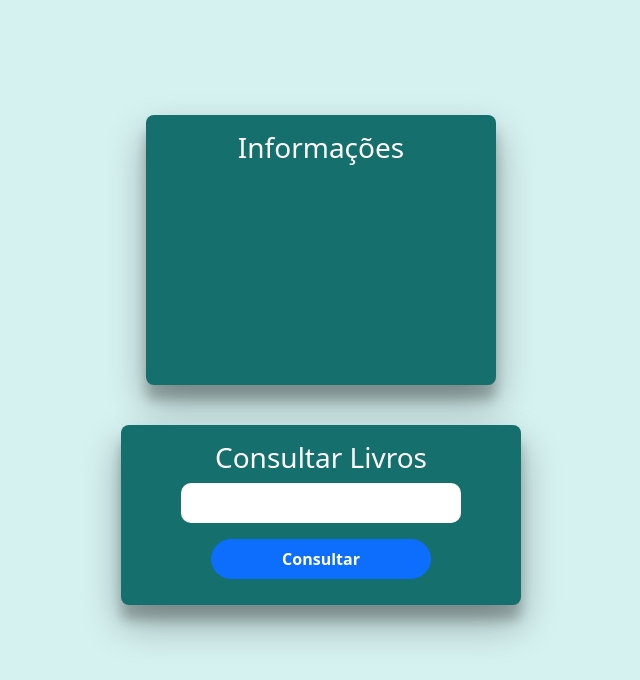
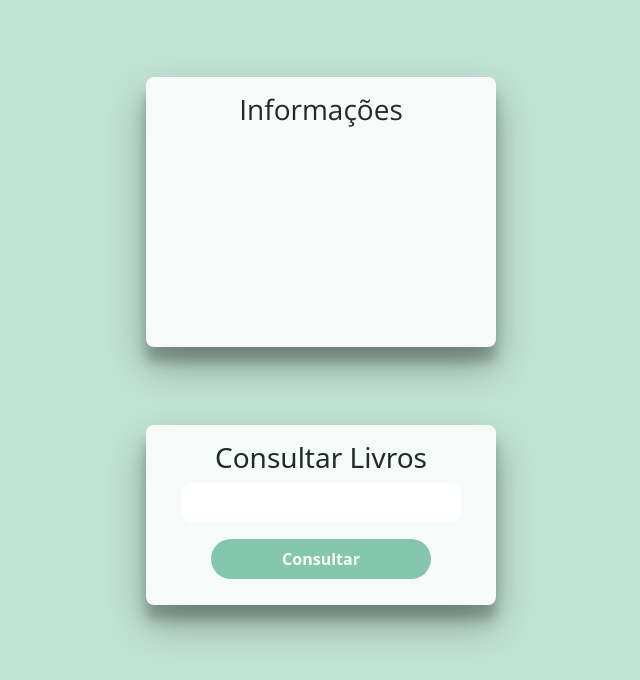
Before and after one commit to caiobarbosa881/book-api, a React (Create React App) app in the folder web/book-api/: page / in a window 1280 px wide. Shown: the top 680 px of the page, without its empty margins (319-959 px from the left). Built offline with nearby package versions, Linux system fonts and the light colour scheme.

Commit message:
change the style of the application

```diff
--- a/web/book-api/src/components/CadForm.css
+++ b/web/book-api/src/components/CadForm.css
@@ -1,7 +1,9 @@
+@import url('https://fonts.googleapis.com/css2?family=Open+Sans:wght@300;400&display=swap');
+
 .form-container{
-    background-color: #156F6C;
+    background-color: #F6FAF9;
     height: 180px;
-    width: 400px;
+    width: 350px;
     border-radius: 8px;
     margin: auto;
     position: absolute;
@@ -31,33 +33,33 @@
     height: 50px;
     margin: auto;
     font-size: 14px;
+    border: 1px solid #000;
 }
 h3{
-    color: white;
+    color: #202B27;
 }
 .book-name{
     font-size: 40px;
 }
 .list-container{
     box-shadow: rgba(0, 0, 0, 0.3) 0px 19px 38px, rgba(0, 0, 0, 0.22) 0px 15px 12px;
-    background-color: #156F6C;
+    background-color: #F6FAF9;
     height: 270px;
     width: 350px;
     border-radius: 8px;
     margin: auto;
     position: absolute;
-    top:0;
+    top:-400px;
     bottom: 300px;
     left: 0;
     right: 0;
-    color: white;
+    color: black;
     padding-right: 5px;
     padding-left: 5px;
     text-align: center;
+    font-family: 'Open Sans', sans-serif;
 }
-.list-container:hover{
-    transform: scale(1.1);
-}
+
 .request-container{
     background-color: white;
 }
@@ -66,6 +68,8 @@ h3{
     width: 220px;
     height: 40px;
     font-weight: bolder;
+    background-color: #85C6AE;
+    color: #F9FCF9;
 }
 .request-input{
     text-align: center;
@@ -87,6 +91,31 @@ h3{
     transform: scaleX(1);
     transition-duration: 0.5s;
 }
+.scaley-zero{
+    transform: scaleY(0) translateY(60%);
+}
+.scaley-full{
+    transform: scale(1) translateY(60%);
+    transition-duration: 0.5s;
+}
+@keyframes animation-list {
+    0% {
+        background-color: #001F3F;
+    }
+    25% {
+
+    }
+    50% {
+
+    }
+    75% {
+
+    }
+    100% {
+        background-color: #FF4136;
+    }
+  }
+
 #inputName{
     text-align: center;
     border-radius: 10px;
--- a/web/book-api/src/components/CadForm.tsx
+++ b/web/book-api/src/components/CadForm.tsx
@@ -10,14 +10,14 @@ function CadForm() {
   const [data, setData] = useState("");
   const [form, setForm] = useState("form-container scalex-zero");
   const [input, setInput] = useState("");
-  const [list, setList] = useState("list-container scalex-zero");
+  const [list, setList] = useState("list-container scaley-zero");
 
 useEffect(() =>{
   setForm("form-container scalex-full");
 }, [form]);
 
 useEffect(() =>{
-  setList("list-container scalex-full");
+  setList("list-container scaley-full");
 }, [list]);
 
   const handleInput = (event: any) => {
@@ -56,7 +56,7 @@ useEffect(() =>{
       setAutor("")
       setData("")
       }
-    setList("list-container scalex-zero");
+    setList("list-container scaley-zero");
   }
 
   return (
@@ -71,7 +71,7 @@ useEffect(() =>{
     <div className={form}>
         <h3 className='mt-3'>Consultar Livros</h3>
         <input onChange={handleInput} id="inputName"></input>
-        <button type="button" onClick={getValues} className="btn btn-primary mt-3 request-button">Consultar</button>
+        <button type="button" onClick={getValues} className="btn mt-3 request-button">Consultar</button>
     </div>
     </>
   )
--- a/web/book-api/src/index.css
+++ b/web/book-api/src/index.css
@@ -1,3 +1,3 @@
 html{
-  background-color: #D5F1F0;
+  background-color: #C1E3D5;
 }
```
